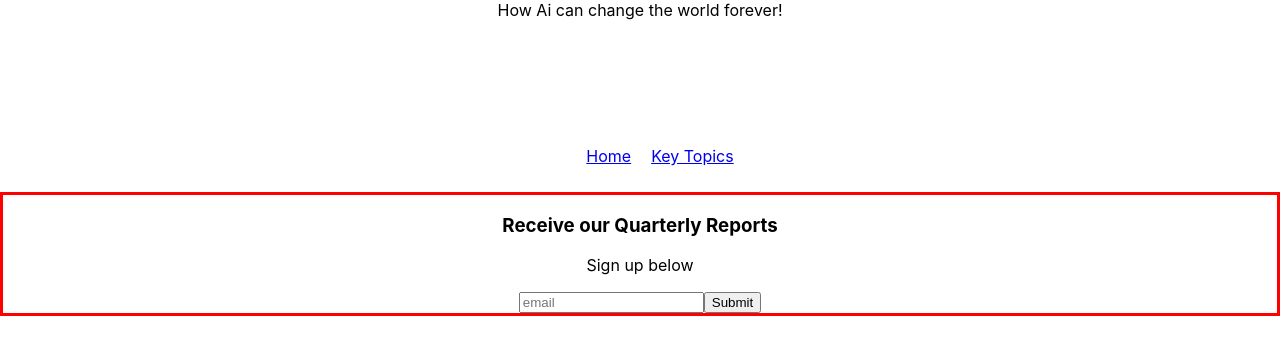
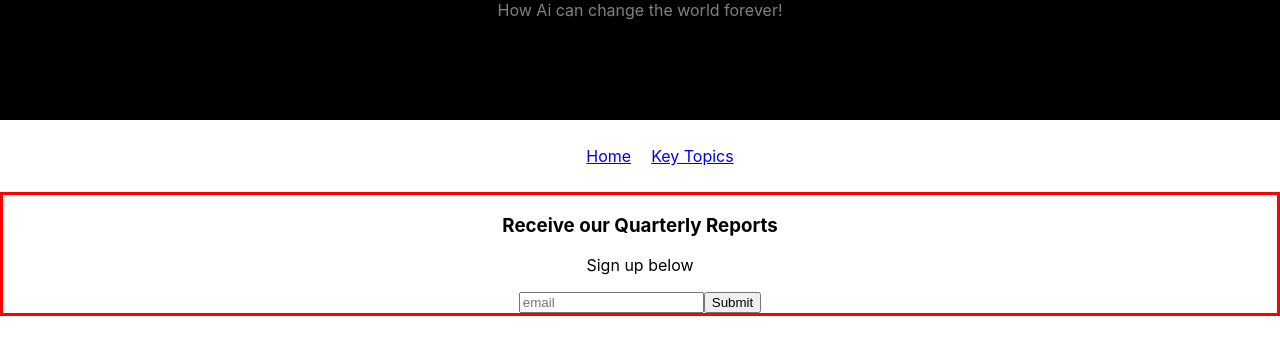
Before and after one commit to DevBara/React-Industry-Standard, a React (Create React App) app: page / in a window 1280 px wide. Shown: the top 354 px of the page. Built offline with nearby package versions, Linux system fonts and the light colour scheme.

Commit message:
chagned text color and background color

```diff
--- a/src/App.css
+++ b/src/App.css
@@ -7,8 +7,9 @@
 #header{
   width: 100%;
   height: 15vh;
-  color: black;
+  background-color: black;
   text-align: center;
+  color: grey;
 }
 
 .background{
```
